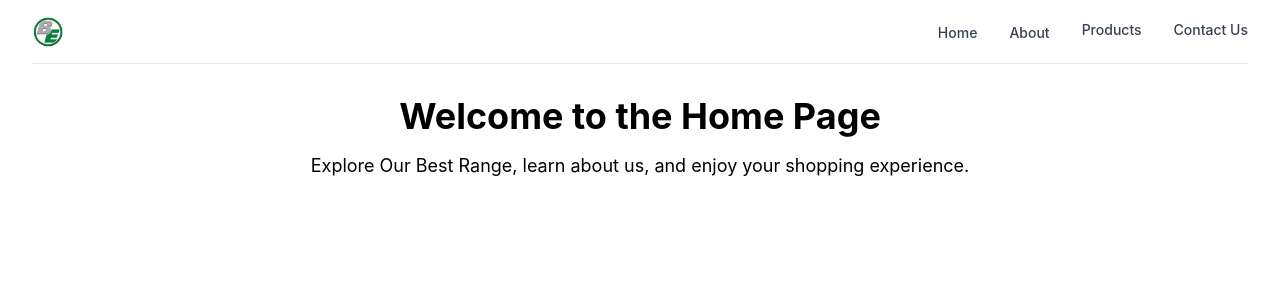
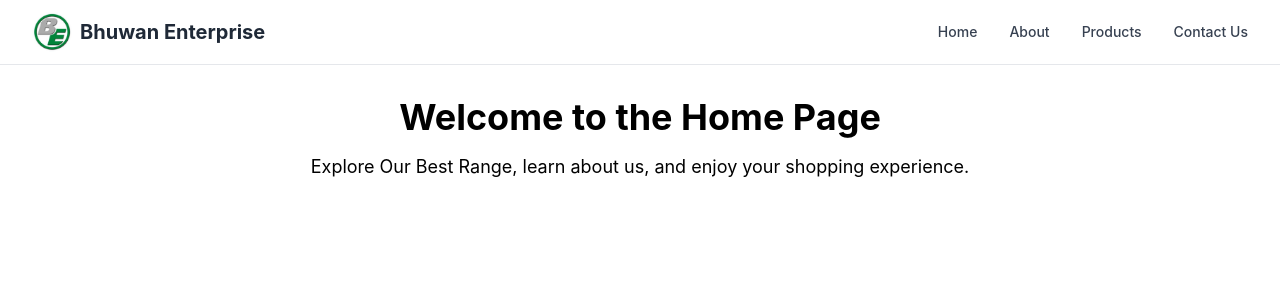
Before and after one commit to pratham3115/be_ecom, a React (Create React App) app: page / in a window 1280 px wide. Shown: the top 300 px of the page. Built offline with nearby package versions, Linux system fonts and the light colour scheme.

Commit message:
Initial commit: Product Page final

```diff
--- a/src/App.css
+++ b/src/App.css
@@ -1,16 +1,5 @@
 .App {
   text-align: center;
-}
-
-.App-logo {
-  height: 40vmin;
-  pointer-events: none;
-}
-
-@media (prefers-reduced-motion: no-preference) {
-  .App-logo {
-    animation: App-logo-spin infinite 20s linear;
-  }
 }
 
 .App-header {
@@ -21,20 +10,7 @@
   align-items: center;
   justify-content: center;
   font-size: calc(10px + 2vmin);
-  color: white;
-}
-
-.App-link {
-  color: #61dafb;
-}
-
-@keyframes App-logo-spin {
-  from {
-    transform: rotate(0deg);
-  }
-  to {
-    transform: rotate(360deg);
-  }
+  color:white;
 }
 
 .product-page {
@@ -93,3 +69,40 @@
 .product-actions button:hover {
   background-color: #2980b9;
 }
+
+.cart {
+  background-color: #f9f9f9;
+  padding: 20px;
+  border-radius: 10px;
+}
+
+.cart-item {
+  display: flex;
+  justify-content: space-between;
+  padding: 10px;
+  background-color: #fff;
+  margin-bottom: 10px;
+  border-radius: 8px;
+}
+
+.cart-item img {
+  width: 50px;
+  height: 50px;
+  object-fit: cover;
+  border-radius: 4px;
+}
+
+
+header {
+  padding-left: 0; /* Ensure no padding on the leftmost side */
+}
+
+img {
+  margin-right: 10px; /* Add space between the logo and text */
+}
+
+nav {
+  display: flex;
+  justify-content: space-between; /* Space between logo and navigation links */
+  align-items: center;
+}
--- a/src/App.js
+++ b/src/App.js
@@ -4,7 +4,20 @@ import Home from "./customer/components/home";
 import ProductPage from "./customer/components/product-page";
 
 function App() {
-  const categories = [
+  // Function to assign unique IDs to each product
+  const assignUniqueIds = (categories) => {
+    let currentId = 1;
+    return categories.map((category) => ({
+      ...category,
+      products: category.products.map((product) => ({
+        ...product,
+        id: currentId++, // Assign a unique ID to each product
+      })),
+    }));
+  };
+
+  // Original categories array (without guaranteed unique IDs)
+  const rawCategories = [
     {
       name: "Electronics",
       products: [
@@ -27,6 +40,9 @@ function App() {
     },
   ];
 
+  // Updated categories with unique IDs
+  const categories = assignUniqueIds(rawCategories);
+
   return (
     <Router>
       <div>
@@ -36,7 +52,10 @@ function App() {
           <Route path="/" element={<Home />} />
 
           {/* Product page route */}
-          <Route path="/products" element={<ProductPage categories={categories} />} />
+          <Route
+            path="/products"
+            element={<ProductPage categories={categories} />}
+          />
         </Routes>
       </div>
     </Router>
--- a/src/customer/components/navigation/navigation.jsx
+++ b/src/customer/components/navigation/navigation.jsx
@@ -1,32 +1,21 @@
-'use client'
-
-import { useState } from 'react';
+import React, { useState } from "react";
+import { Link } from "react-router-dom";
 import {
   Dialog,
   DialogBackdrop,
   DialogPanel,
-  Popover,
-  PopoverButton,
-  PopoverGroup,
-} from '@headlessui/react';
-import { Bars3Icon, XMarkIcon } from '@heroicons/react/24/outline';
-import logo from '../../../assets/BELOGO.jpg';
-import { Link } from 'react-router-dom';
+} from "@headlessui/react";
+import { Bars3Icon, XMarkIcon } from "@heroicons/react/24/outline";
+import logo from "../../../assets/BELOGO.jpg";
 
 const navigation = {
   categories: [
-    {
-      id: 'Home',
-      name: 'Home',
-    },
-    {
-      id: 'About',
-      name: 'About',
-    },
+    { id: "Home", name: "Home", href: "/" },
+    { id: "About", name: "About", href: "/about" },
   ],
   pages: [
-    { name: 'Products', href: '/products' },
-    { name: 'Contact Us', href: '/contact' },
+    { name: "Products", href: "/products" },
+    { name: "Contact Us", href: "/contact" },
   ],
 };
 
@@ -34,78 +23,108 @@ export default function Navbar() {
   const [open, setOpen] = useState(false);
 
   return (
-    <div className="bg-white">
-      {/* Mobile menu */}
-      <Dialog open={open} onClose={setOpen} className="relative z-40 lg:hidden">
-        <DialogBackdrop
-          className="fixed inset-0 bg-black/25 transition-opacity duration-300 ease-linear"
-        />
-        <div className="fixed inset-0 z-40 flex">
-          <DialogPanel
-            className="relative flex w-full max-w-xs flex-col overflow-y-auto bg-white pb-12 shadow-xl"
-          >
-            <div className="flex px-4 pb-2 pt-5">
-              <button
-                type="button"
-                onClick={() => setOpen(false)}
-                className="-m-2 inline-flex items-center justify-center rounded-md p-2 text-gray-400"
+    <header className="bg-white border-b border-gray-200">
+      <nav className="px-4 sm:px-6 lg:px-8">
+        <div className="flex items-center justify-between h-16">
+          {/* Logo Section */}
+          <div className="flex items-center justify-start">
+            <Link to="/" className="flex items-center">
+              <img
+                src={logo}
+                alt="Bhuwan Enterprise Logo"
+                className="h-10 w-auto"
+              />
+              <span className="ml-2 text-xl font-bold text-gray-800">
+                Bhuwan Enterprise
+              </span>
+            </Link>
+          </div>
+
+          {/* Desktop Navigation */}
+          <div className="hidden lg:flex space-x-8">
+            {navigation.categories.map((category) => (
+              <Link
+                key={category.id}
+                to={category.href}
+                className="text-sm font-medium text-gray-700 hover:text-gray-900"
               >
-                <XMarkIcon aria-hidden="true" className="h-6 w-6" />
-              </button>
-            </div>
+                {category.name}
+              </Link>
+            ))}
+            {navigation.pages.map((page) => (
+              <Link
+                key={page.name}
+                to={page.href}
+                className="text-sm font-medium text-gray-700 hover:text-gray-900"
+              >
+                {page.name}
+              </Link>
+            ))}
+          </div>
 
-            <div className="border-t border-gray-200 px-4 py-6">
-              {navigation.pages.map((page) => (
-                <div key={page.name} className="flow-root">
-                  <Link to={page.href} className="block p-2 font-medium text-gray-900">
-                    {page.name}
-                  </Link>
-                </div>
-              ))}
-            </div>
-          </DialogPanel>
-        </div>
-      </Dialog>
-
-      <header className="bg-white">
-        <nav className="mx-auto max-w-7xl px-4 sm:px-6 lg:px-8">
-          <div className="flex h-16 items-center justify-between border-b border-gray-200">
-            {/* Mobile menu button */}
+          {/* Mobile Menu Button */}
+          <div className="lg:hidden">
             <button
               type="button"
+              className="p-2 rounded-md text-gray-400 hover:text-gray-500 focus:outline-none"
               onClick={() => setOpen(true)}
-              className="rounded-md bg-white p-2 text-gray-400 lg:hidden"
             >
-              <Bars3Icon aria-hidden="true" className="h-6 w-6" />
+              <Bars3Icon className="h-6 w-6" aria-hidden="true" />
             </button>
+          </div>
+        </div>
+      </nav>
 
-            {/* Logo */}
+      {/* Mobile Navigation */}
+      <Dialog
+        open={open}
+        onClose={() => setOpen(false)}
+        className="lg:hidden"
+      >
+        <DialogBackdrop className="fixed inset-0 bg-black/25" />
+        <DialogPanel className="fixed top-0 left-0 w-full max-w-xs bg-white p-6 shadow-lg">
+          <div className="flex justify-between items-center">
             <Link to="/" className="flex items-center">
-              <img src={logo} alt="Bhuwan Enterprise" className="h-8 w-auto" />
+              <img
+                src={logo}
+                alt="Bhuwan Enterprise Logo"
+                className="h-8 w-auto"
+              />
+              <span className="ml-2 text-xl font-bold text-gray-800">
+                Bhuwan Enterprise
+              </span>
             </Link>
+            <button
+              type="button"
+              className="p-2 rounded-md text-gray-400 hover:text-gray-500 focus:outline-none"
+              onClick={() => setOpen(false)}
+            >
+              <XMarkIcon className="h-6 w-6" aria-hidden="true" />
+            </button>
+          </div>
 
-            {/* Desktop Navigation */}
-            <PopoverGroup className="hidden lg:flex lg:space-x-8">
-              {navigation.categories.map((category) => (
-                <Popover key={category.name}>
-                  <PopoverButton className="text-sm font-medium text-gray-700 hover:text-gray-800">
-                    {category.name}
-                  </PopoverButton>
-                </Popover>
-              ))}
-              {navigation.pages.map((page) => (
-                <Link
-                  key={page.name}
-                  to={page.href}
-                  className="text-sm font-medium text-gray-700 hover:text-gray-800"
-                >
-                  {page.name}
-                </Link>
-              ))}
-            </PopoverGroup>
+          <div className="mt-6">
+            {navigation.categories.map((category) => (
+              <Link
+                key={category.id}
+                to={category.href}
+                className="block text-gray-800 font-medium mb-2"
+              >
+                {category.name}
+              </Link>
+            ))}
+            {navigation.pages.map((page) => (
+              <Link
+                key={page.name}
+                to={page.href}
+                className="block text-gray-800 font-medium mb-2"
+              >
+                {page.name}
+              </Link>
+            ))}
           </div>
-        </nav>
-      </header>
-    </div>
+        </DialogPanel>
+      </Dialog>
+    </header>
   );
 }
```
Also changed, not shown: src/customer/components/product-page.jsx (+130 -10 lines).
